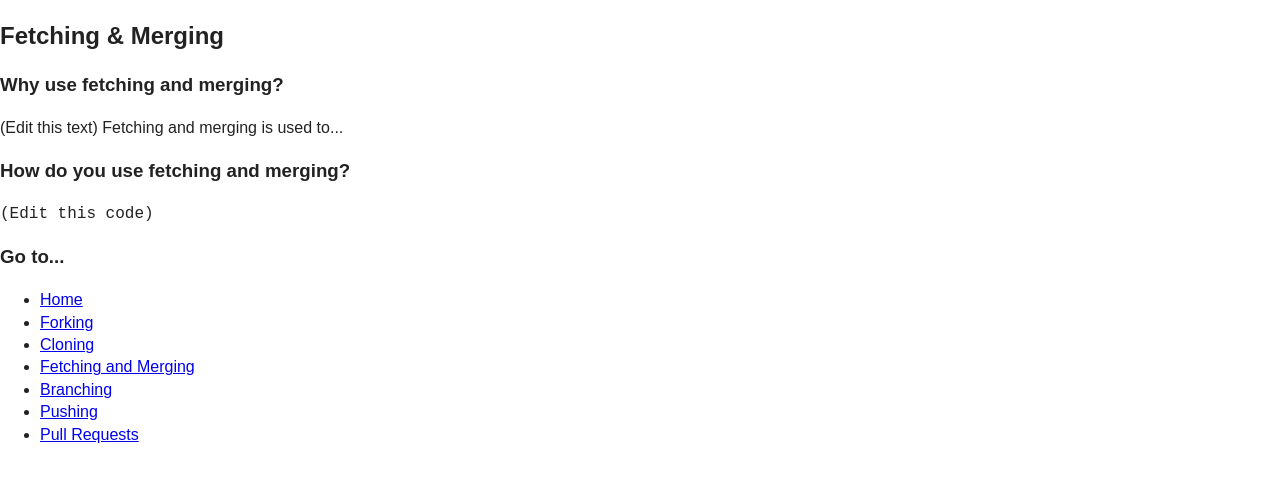
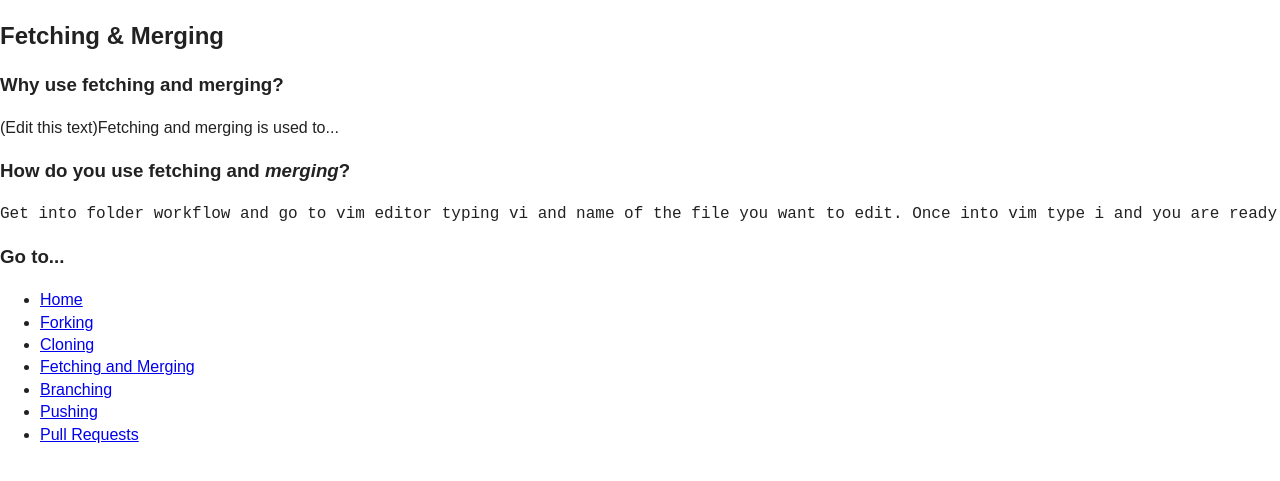
Before and after one commit to SurekaStoeckigt/all-about-git, a plain HTML site: page workflow/fetching-and-merging.html in a window 1280 px wide. Shown: the part 69-550 px from the top of the page. Drawn offline with Linux system fonts and the light colour scheme.

Commit message:
Added fetching-and-merging.html

```diff
--- a/workflow/fetching-and-merging.html
+++ b/workflow/fetching-and-merging.html
@@ -21,20 +21,20 @@
 
         <!-- Edit the text below with an explanation of this step in the Git workflow -->
 
-        <p>(Edit this text) Fetching and merging is used to...</p>
+        <p>(Edit this text)<span>Fetching and merging is used to...</span></p>
 
-        <h3>How do you use fetching and merging?</h3>
+        <h3>How do you use <b>fetching</b> and <em>merging</em>?</h3>
 
         <!-- Edit the code below with instructions how to do this step from the command-line -->
 
         <p>
-            <pre>(Edit this code)</pre>
+            <pre>Get into folder workflow and go to vim editor typing vi and name of the file you want to edit. Once into vim type i and you are ready to edit the file. When you have finished save it typing :w and finally :q to go out from vim</pre>
         </p>
 
         <h3>Go to...</h3>
 
         <ul>
-            <li><a href="../index.html">Home</a></li>
+            <li class="current"><a href="../index.html">Home</a></li>
             <li><a href="forking.html">Forking</a></li>
             <li><a href="cloning.html">Cloning</a></li>
             <li><a href="fetching-and-merging.html">Fetching and Merging</a></li>
```
